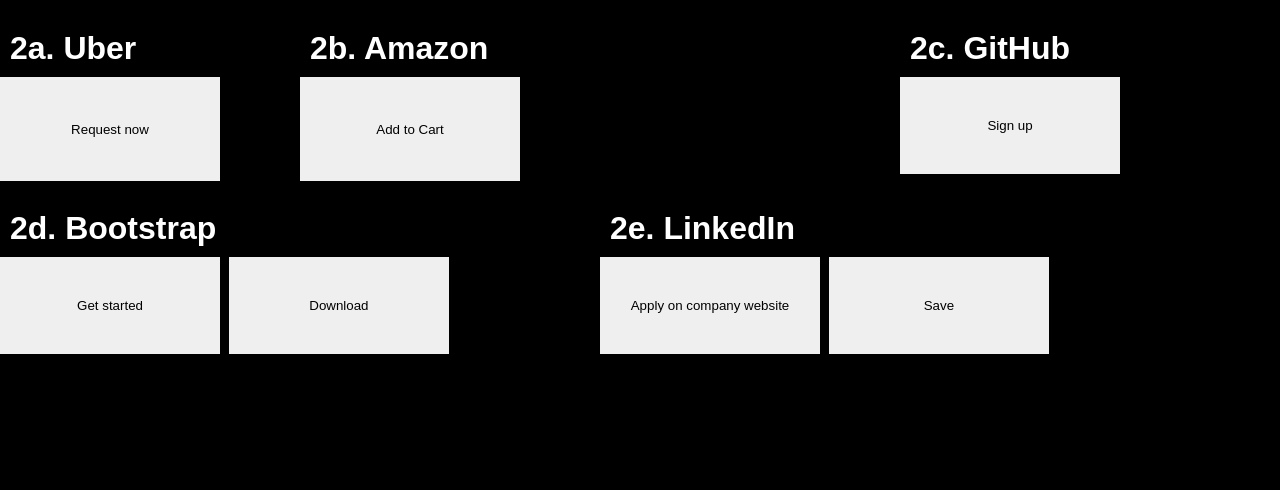
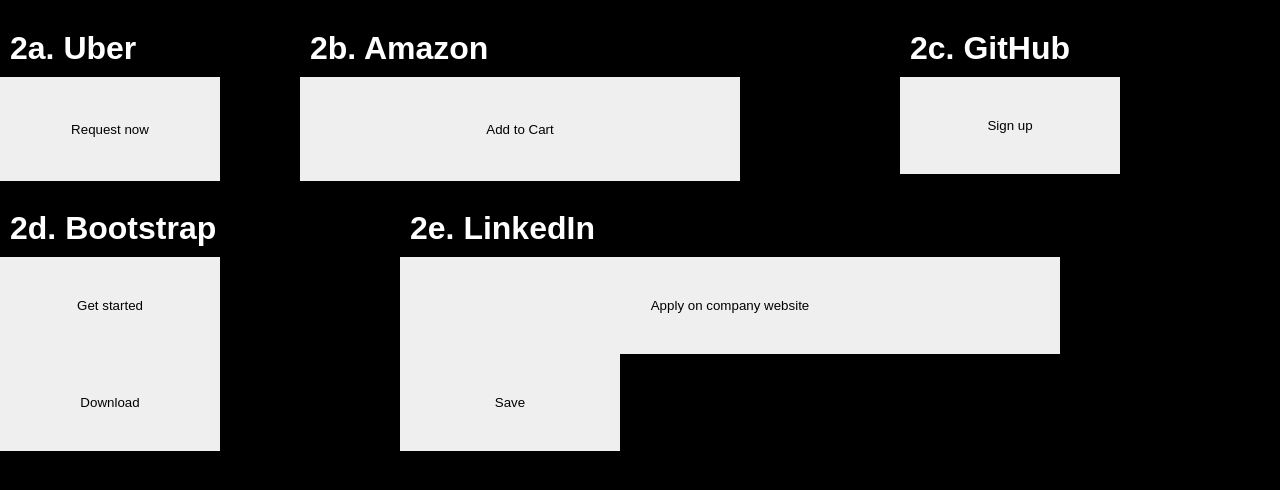
Before and after one commit to bobdschen/supersimple-website, a plain HTML site: page buttons.html in a window 1280 px wide. Drawn offline with Linux system fonts and the light colour scheme.

Commit message:
modified:   buttons.html 	modified:   style.css

```diff
--- a/buttons.html
+++ b/buttons.html
@@ -6,27 +6,27 @@
     <div class="container1">
       <div class="item-name">
         <p>2a. Uber</p>
-        <button class="Request-button btn1">Request now</button>
+        <button class="Request-button">Request now</button>
       </div>
       <div class="item-name">
         <p>2b. Amazon</p>
-        <button class="Add-button btn1">Add to Cart</button>
+        <button class="Add-button">Add to Cart</button>
       </div>
       <div class="item-name">
         <p>2c. GitHub</p>
-        <button class="Sign-button btn2">Sign up</button>
+        <button class="Sign-button">Sign up</button>
       </div>
     </div>
     <div class="container2">
       <div class="item-name">
         <p>2d. Bootstrap</p>
-        <button class="Start-button btn2">Get started</button>
-        <button class="Download-button btn2">Download</button>
+        <button class="Start-button">Get started</button>
+        <button class="Download-button">Download</button>
       </div>
       <div class="item-name">
         <p>2e. LinkedIn</p>
-        <button class="Apply-button btn2">Apply on company website</button>
-        <button class="Save-button btn2">Save</button>
+        <button class="Apply-button">Apply on company website</button>
+        <button class="Save-button">Save</button>
       </div>
     </div>
   </body>
--- a/style.css
+++ b/style.css
@@ -18,13 +18,14 @@ button {
   margin-top: 20px;
   display: grid;
   grid-template-columns: 300px 600px 300px;
+  grid-auto-flow: column;
   height: 160px;
 }
 
 .container2 {
   margin-top: 20px;
   display: grid;
-  grid-template-columns: 600px 600px;
+  grid-template-columns: 400px 800px;
   height: 150px;
 }
 
@@ -34,38 +35,37 @@ button {
   font-weight: bold;
 }
 
-.btn1 {
+.Request-button {
   height: 104px;
-}
-
-.btn2 {
-  height: 97px;
-}
-
-.Request-button {
   width: 220px;
 }
 
 .Add-button {
-  width: 220px;
+  height: 104px;
+  width: 440px;
 }
 
 .Sign-button {
+  height: 97px;
   width: 220px;
 }
 
 .Start-button {
+  height: 97px;
   width: 220px;
 }
 
 .Download-button {
+  height: 97px;
   width: 220px;
 }
 
 .Apply-button {
-  width: 220px;
+  height: 97px;
+  width: 660px;
 }
 
 .Save-button {
+  height: 97px;
   width: 220px;
 }
```
